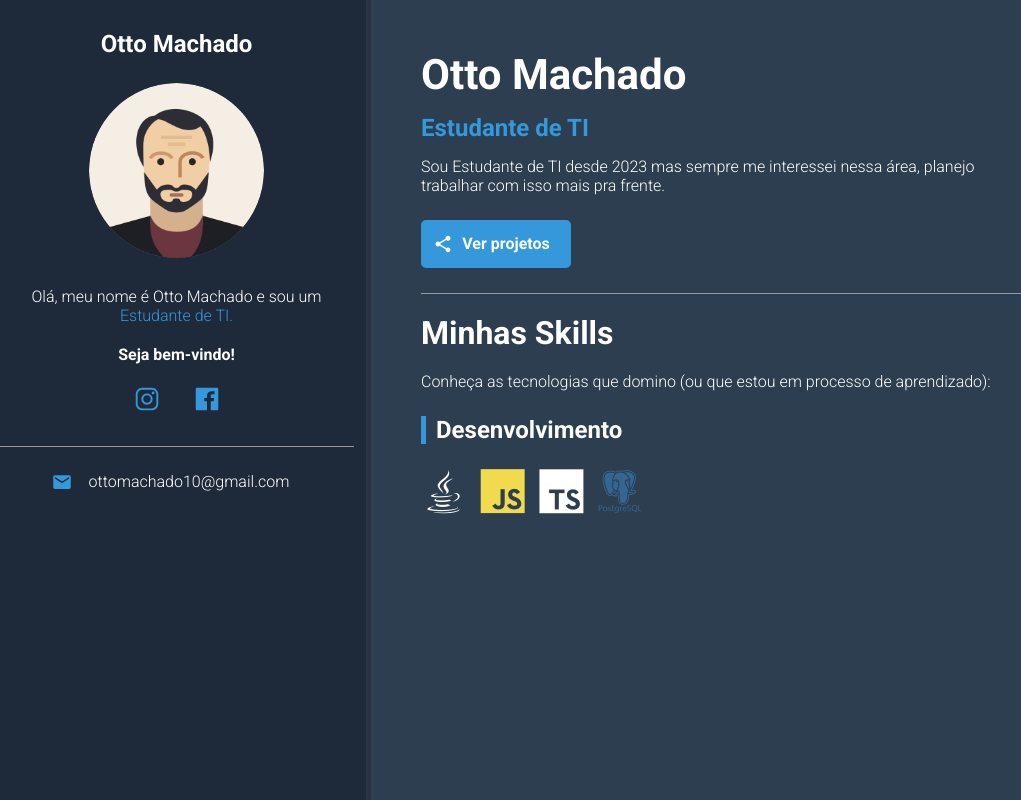
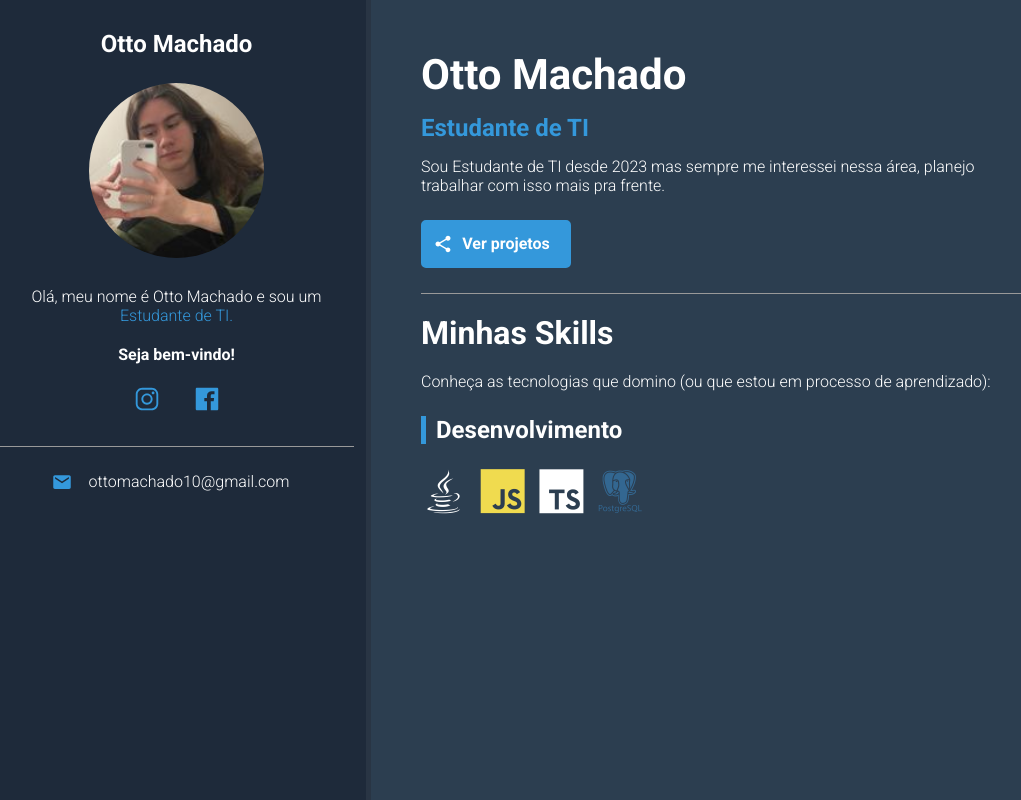
Before and after one commit to OttoMachado/Ottomachado.github.io, a plain HTML site: page index.html in a window 1280 px wide. Shown: the whole page, without its empty margins (13-1034 px from the left). Drawn offline with nearby package versions, Linux system fonts and the light colour scheme.

Commit message:
Update index.html

```diff
--- a/index.html
+++ b/index.html
@@ -25,7 +25,7 @@
 
         <aside id="bio-container">
             <h2>Otto Machado</h2>
-            <img id="bio-image" src="img/user_256.png" alt="Otto Machado">
+            <img id="bio-image" src="img/foto github.jpg" alt="Otto Machado">
             <p>Olá, meu nome é Otto Machado e sou um <span class="highlight"> Estudante de TI.</span></p>
             <p id="welcome-text">Seja bem-vindo!</p>
 
```
